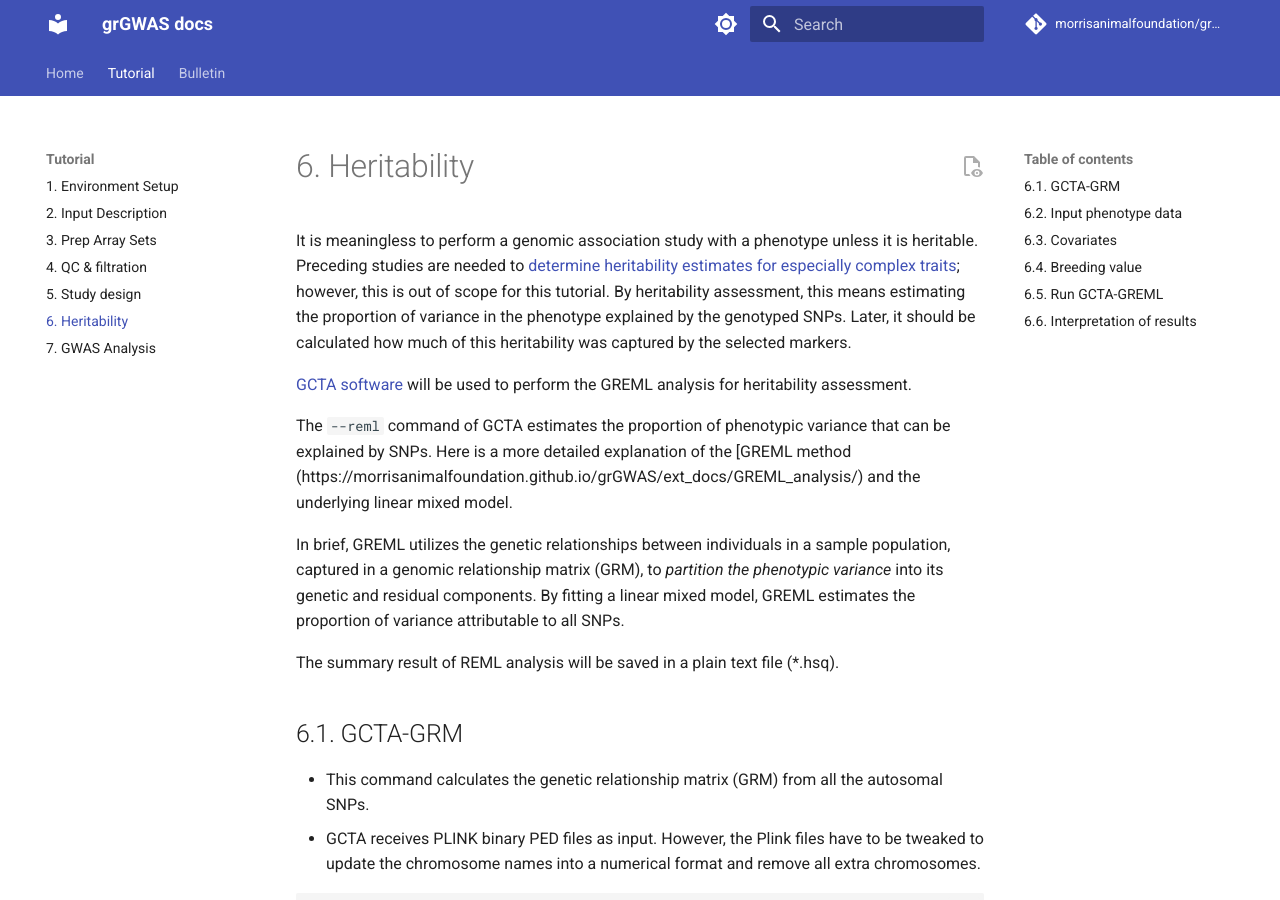
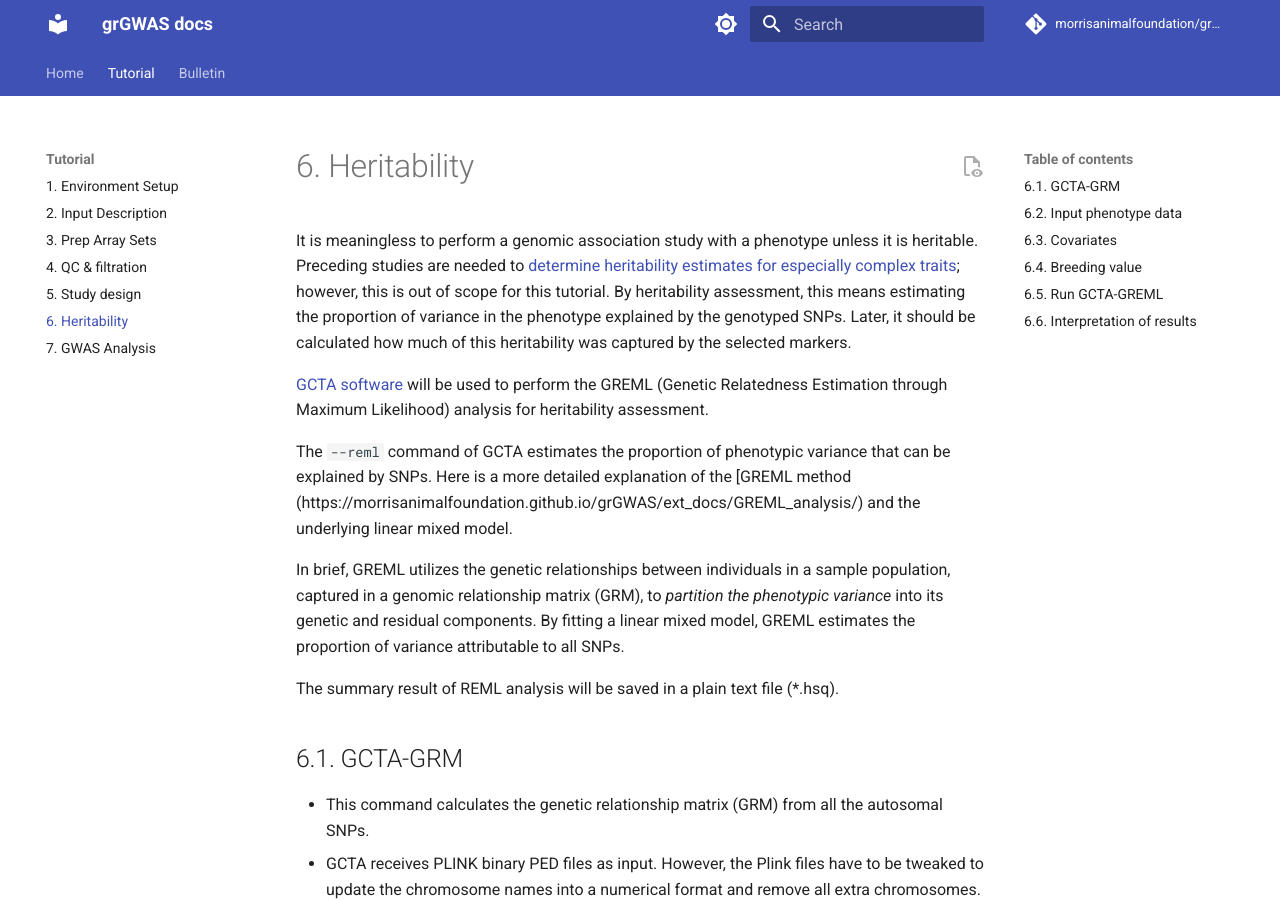
Before and after one commit to morrisanimalfoundation/grGWAS, an MkDocs documentation site: the page built from docs/6.heritability.md, in a window 1280 px wide and 900 px high. Built offline with MkDocs 1.6.1 and Material for MkDocs 9.7.7, drawn with Linux system fonts in a browser that asks for light colours; comment, search, counter and statistics services are not loaded.

Commit message:
Update 6.heritability.md

```diff
--- a/docs/6.heritability.md
+++ b/docs/6.heritability.md
@@ -2,7 +2,7 @@
 
 It is meaningless to perform a genomic association study with a phenotype unless it is heritable. Preceding studies are needed to [determine heritability estimates for especially complex traits](https://www.ncbi.nlm.nih.gov/pmc/articles/PMC5635617/); however, this is out of scope for this tutorial. By heritability assessment, this means estimating the proportion of variance in the phenotype explained by the genotyped SNPs. Later, it should be calculated how much of this heritability was captured by the selected markers.
 
-[GCTA software](https://yanglab.westlake.edu.cn/software/gcta/#Overview) will be used to perform the GREML analysis for heritability assessment.
+[GCTA software](https://yanglab.westlake.edu.cn/software/gcta/#Overview) will be used to perform the GREML (Genetic Relatedness Estimation through Maximum Likelihood) analysis for heritability assessment.
 
 The `--reml` command of GCTA estimates the proportion of phenotypic variance that can be explained by SNPs. Here is a more detailed explanation of the [GREML method (https://morrisanimalfoundation.github.io/grGWAS/ext_docs/GREML_analysis/) and the underlying linear mixed model.
 
```
